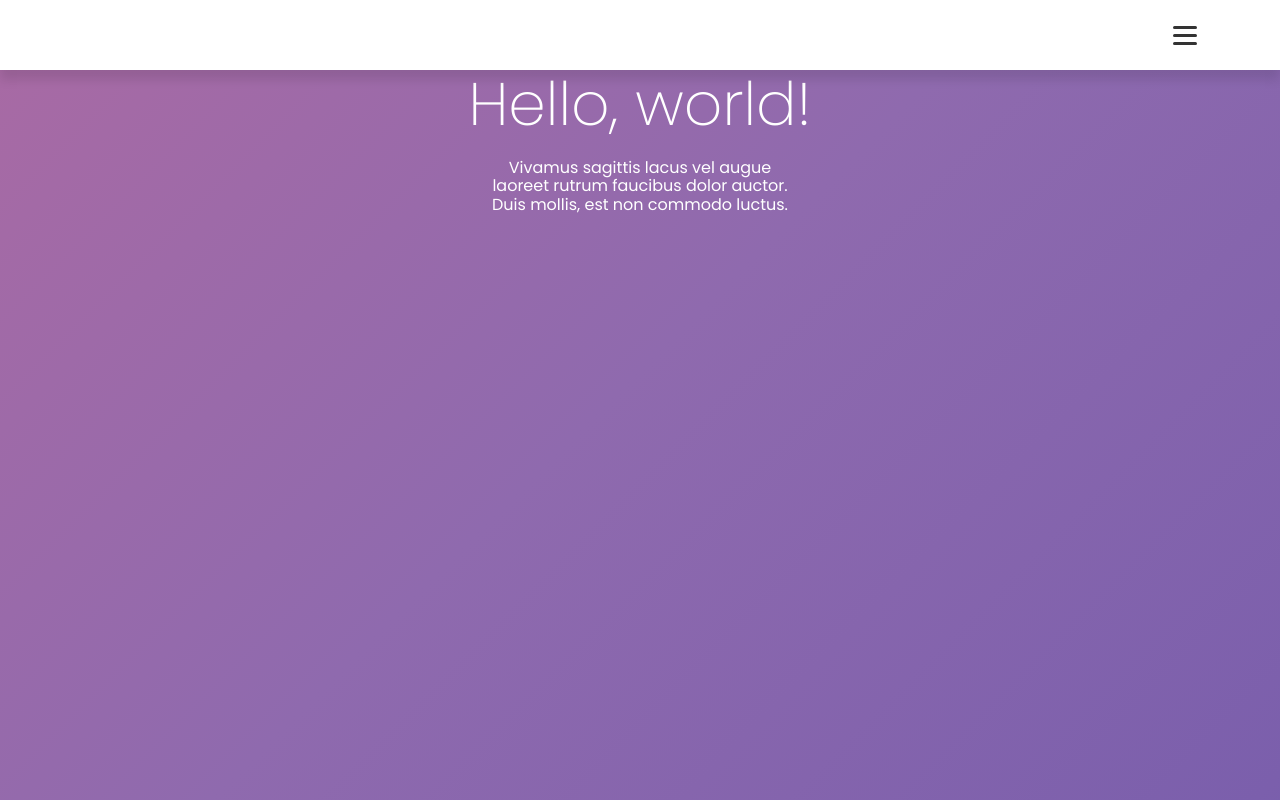
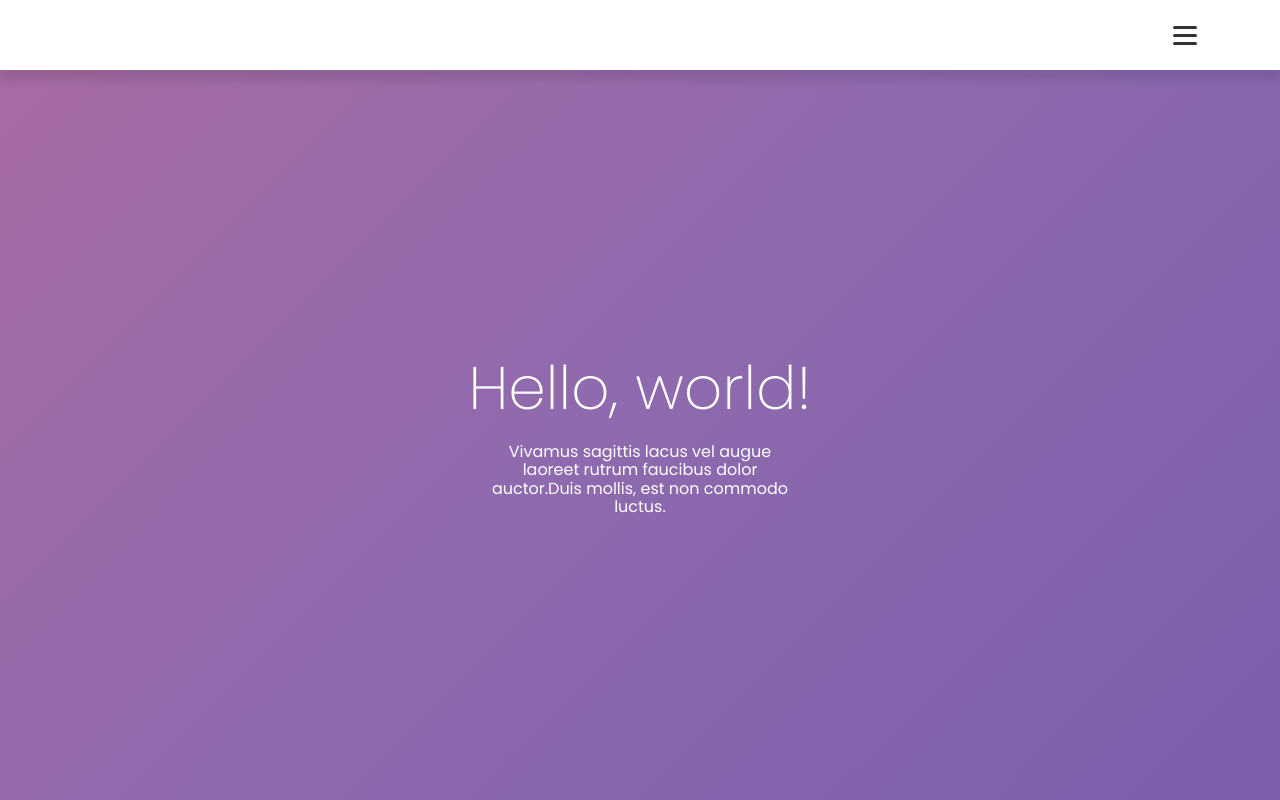
Before and after one commit to 2waab/Moon--multipurpose-template, a plain HTML site: page index.html in a window 1280 px wide. Shown: the top 800 px of the page. Drawn offline with Linux system fonts and the light colour scheme.

Commit message:
Update index.html

```diff
--- a/index.html
+++ b/index.html
@@ -38,9 +38,10 @@
         <!-- Start Landing -->
         <div class="landing">
             <div class="container">
-                <h1>Hello, world!</h1>
-                <p>Vivamus sagittis lacus vel augue laoreet rutrum faucibus dolor auctor.
-                    Duis mollis, est non commodo luctus.</p>
+                <div class="box">
+                    <h1>Hello, world!</h1>
+                    <p>Vivamus sagittis lacus vel augue laoreet rutrum faucibus dolor auctor.Duis mollis, est non commodo luctus.</p>
+                </div>
             </div>
         </div>
         <!-- End Landing -->
```
